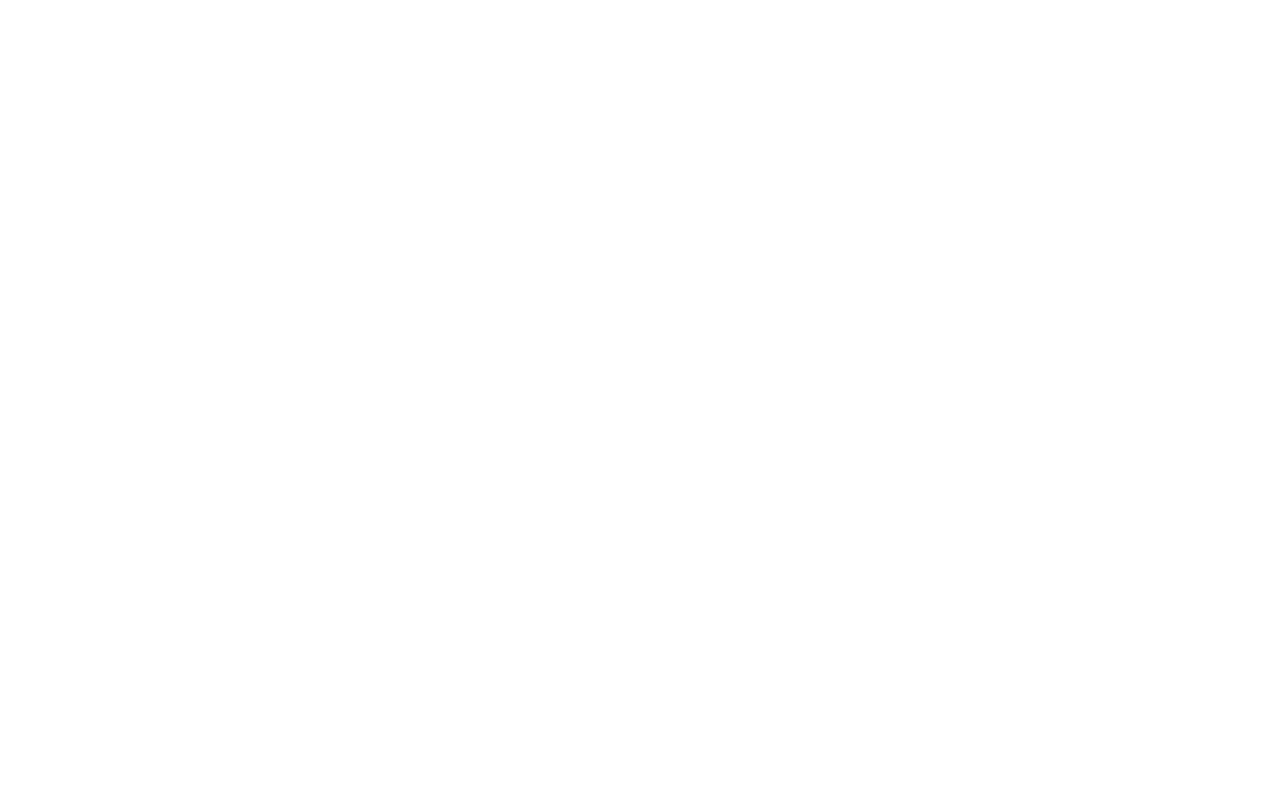
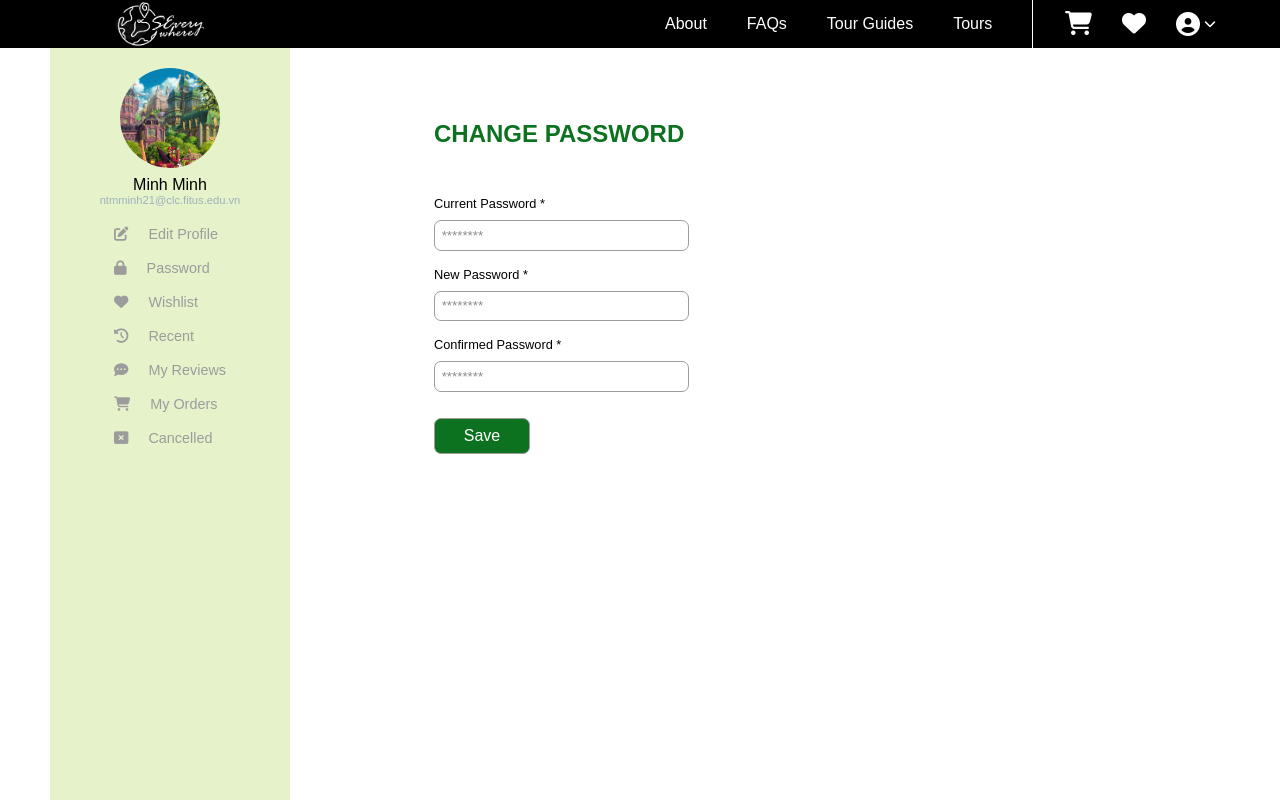
Before and after one commit to hongphuc14/Intro2SE-21CLC10-Group06, a React (Create React App) app in the folder src/FrontEnd/severywhere/: page /changepw in a window 1280 px wide. Shown: the top 800 px of the page. Built offline with nearby package versions, Linux system fonts and the light colour scheme; no server answers; a web font is replaced by a local one.

Commit message:
finish change password page

```diff
--- a/src/FrontEnd/severywhere/src/App.js
+++ b/src/FrontEnd/severywhere/src/App.js
@@ -5,6 +5,7 @@ import Signup from './Pages/Signup/Signup';
 import EditProfile from './Pages/Profile/EditProfile';
 import ResetPasswordEmail from './Pages/ResetPasswordEmail/ResetPasswordEmail';
 import ResetPassword from './Pages/ResetPassword/ResetPassword';
+import ChangePassword from './Pages/ChangePassword/ChangePassword';
 import {Route, Switch, Router} from 'react-router-dom';
 import { createBrowserHistory } from "history";
 // import Header from './Components/Header/HeaderForHomepage';
@@ -23,6 +24,7 @@ function App() {
         <Route path = "/editprofile" exact component = {EditProfile} />
         <Route path = "/emailResetpw" exact component = {ResetPasswordEmail} />
         <Route path = "/resetpw" exact component = {ResetPassword} />
+        <Route path = "/changepw" exact component = {ChangePassword} />
       </Switch>
     </div>
   </Router>
--- /dev/null
+++ b/src/FrontEnd/severywhere/src/Components/ChangePasswordForm/ChangePasswordForm.jsx
@@ -0,0 +1,23 @@
+import './ChangePasswordForm.scss'
+
+
+export default function ChangePasswordForm() {
+    return (
+        <div className="changepw-form-container">
+            <p>CHANGE PASSWORD</p>
+            <form className="changepw-form">
+                <label>Current Password *</label>
+                <input type="password" placeholder="********" id="currentpassword" name="currentpassword" />
+
+
+                <label>New Password *</label>
+                <input type="password" placeholder="********" id="newpassword" name="newpassword" />
+
+                <label>Confirmed Password *</label>
+                <input type="password" placeholder="********" id="confirmedpassword" name="confirmedpassword" />
+
+                <button type="submit" className="changepw">Save</button>
+            </form>
+        </div>
+    )
+}
--- /dev/null
+++ b/src/FrontEnd/severywhere/src/Components/ChangePasswordForm/ChangePasswordForm.scss
@@ -0,0 +1,72 @@
+.changepw-form-container{
+    margin-top: 5rem;
+    margin-left: 9rem;
+    max-width: 300px;
+    background-color: none;
+    align-items: center;
+    max-height: 100vh;
+    justify-content: center;
+    p{
+        font-size: 1.5rem;
+        font-weight: bold;
+        padding-top: 1rem;
+        margin-bottom: 3rem;
+        color: #0C721F;
+    }
+    .changepw-form{
+        display:flex;
+        flex-direction:column;
+        margin-top: 0.5em;
+        margin-bottom: 0.8em;
+        max-width: 7rem;
+        color:#0C721F;
+        &:focus {
+            border-color: none;
+            outline: none;
+          }
+
+        label{
+            font-size: 0.8rem;
+            font-weight: lighter;
+            width: 17rem;
+            margin-bottom: 0.2em;
+            color: #000;
+        }
+    }
+
+    #currentpassword, #newpassword, #confirmedpassword{
+        margin-top: 0.5em;
+        margin-bottom: 1.2em;
+        border-radius: 7px;
+        border: 1px solid #9C9C9C;
+        background: #FFF;
+        padding: 0.5em;
+        width: 15rem;
+        color:#0C721F;
+        &:focus {
+            border-color: none;
+            outline: none;
+          }
+    }
+
+    #confirmedpassword{
+        margin-bottom: 2em;
+    }
+    .changepw{
+        margin-bottom: 1.2em;
+        border-radius: 7px;
+        border: 1px solid #9C9C9C;
+        background: #0C721F;
+        padding: 0.5em;
+        width: 6rem;
+        font-size: 1rem;
+        align-items: center;
+        color:#FFF;
+        cursor: pointer;
+        &:focus {
+            background-color: #0C721F;
+            color: #fff;
+            transform: scale(1.05);
+          }
+    }
+}
--- a/src/FrontEnd/severywhere/src/Components/FormEdit/FormEdit.scss
+++ b/src/FrontEnd/severywhere/src/Components/FormEdit/FormEdit.scss
@@ -1,7 +1,6 @@
 /* Import your other styles if needed */
 
 .my-form {
-  font-family: Arial, sans-serif;
   max-width: 500px;
   margin: 6.5rem auto;
   margin-top: 4rem;
--- a/src/FrontEnd/severywhere/src/Components/SideNavBar/NavBar.jsx
+++ b/src/FrontEnd/severywhere/src/Components/SideNavBar/NavBar.jsx
@@ -46,7 +46,7 @@ const NavBar = () => {
                     </a>
                 </li>
                 <li>
-                    <a href="#">
+                    <a href="/changepw">
                         <i className="fa-solid fa-lock"></i>
                         <span>Password</span>
                     </a>
--- /dev/null
+++ b/src/FrontEnd/severywhere/src/Pages/ChangePassword/ChangePassword.jsx
@@ -0,0 +1,18 @@
+import './ChangePassword.scss'
+import HeaderGuest from '../../Components/Header/HeaderGuest';
+import Footer from '../../Components/Footer/Footer';
+import NavBar from '../../Components/SideNavBar/NavBar';
+import ChangePasswordForm from '../../Components/ChangePasswordForm/ChangePasswordForm';
+
+export default function ChangePassword() {
+    return (
+        <div className="changePw-page">
+            <HeaderGuest />
+            <div className="twoColumn">
+                <NavBar />
+                <ChangePasswordForm/>
+            </div>
+            <Footer />
+        </div>
+    );
+}
--- /dev/null
+++ b/src/FrontEnd/severywhere/src/Pages/ChangePassword/ChangePassword.scss
@@ -0,0 +1,21 @@
+.changePw-page{
+    // text-align: center;
+    flex:1;
+    color: white;
+
+    width:100vw;
+    height:fit-content;
+    position: absolute;
+    top: 0;
+  }
+
+.headerGuest{
+  z-index: 1000;
+}
+
+.twoColumn{
+  display: flex;
+  ChangePasswordForm{
+    padding-right: 80%;
+  }
+}
```
